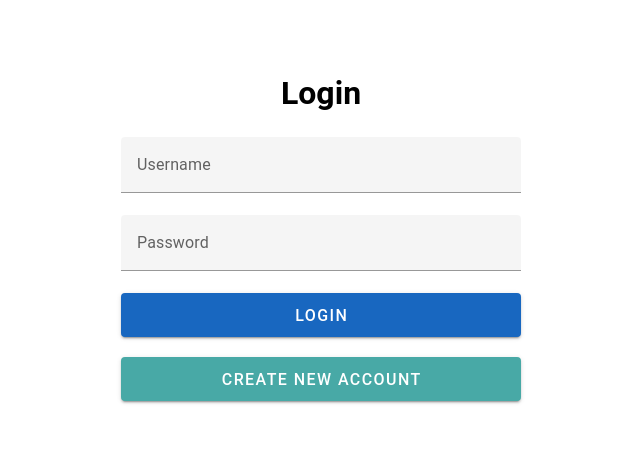
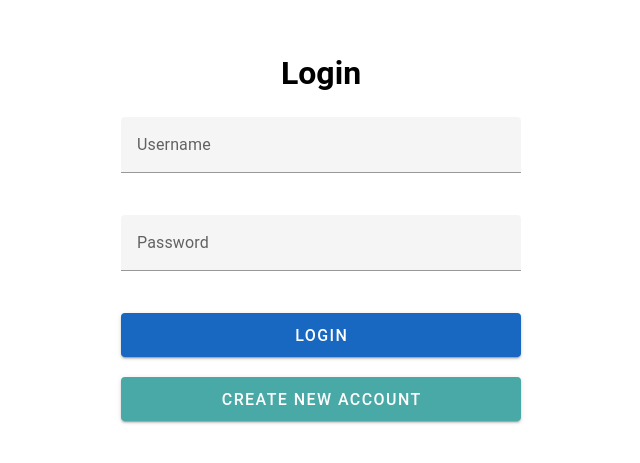
Before and after one commit to masterkeysrd/calculator-ui, a Vue app: page /#/login in a window 1280 px wide. Shown: the part 165-628 px from the top of the page, without its empty margins (319-959 px from the left). Built offline with nearby package versions, Linux system fonts and the light colour scheme.

Commit message:
feat: :sparkles: add sign in and validation

```diff
--- a/src/views/LoginView.vue
+++ b/src/views/LoginView.vue
@@ -2,28 +2,39 @@
   <div class="d-flex justify-center align-center h-screen">
     <div class="login-container">
       <h1 class="text-center mb-5">Login</h1>
-      <v-form id="login-form">
+      <v-form id="login-form" ref="form" @submit.prevent="signIn">
         <v-text-field
           id="username"
           name="username"
-          v-model="store.username"
+          v-model="username"
           label="Username"
+          :rules="rules.username"
+          class="mb-5"
         ></v-text-field>
         <v-text-field
           id="password"
           label="Password"
           name="password"
           type="password"
-          v-model="store.password"
+          v-model="password"
+          :rules="rules.password"
+          class="mb-5"
         ></v-text-field>
+        <div class="mb-5">
+          <v-alert v-if="error" type="error" closable>
+            {{ error }}
+          </v-alert>
+        </div>
+        <div>
           <v-btn
             color="primary"
             variant="elevated"
             size="large"
             class="w-100"
-          @click.prevent="login"
+            type="submit"
             >Login</v-btn
           >
+        </div>
       </v-form>
       <div class="mt-5">
         <v-btn
@@ -41,37 +52,36 @@
 </template>
 
 <script lang="ts">
-import { defineComponent } from "vue";
-import AuthService from "../services/AuthService";
-import { LoginStore } from "../stores/LoginStore";
+import { Ref, defineComponent, ref } from "vue";
+import { useLogin } from "../common/auth/login";
 
 export default defineComponent({
   name: "LoginForm",
-  data() {
-    return {
-      store: LoginStore,
+});
+</script>
+
+<script lang="ts" setup>
+const form: Ref<any> = ref(null);
+const username = ref("");
+const password = ref("");
+const { login, error } = useLogin();
+
+const rules = {
+  username: [
+    (v: string) => !!v || "Username is required",
+    (v: string) => /.+@.+\..+/.test(v) || "Username must be a valid email",
+  ],
+  password: [(v: string) => !!v || "Password is required"],
 };
-  },
-  mounted() {
-    if (this.store.isLoggedIn) {
-      this.$router.push("/");
+
+async function signIn() {
+  const { valid } = await form?.value?.validate() || {};
+  if (!valid) {
+    return
+  };
+
+  login(username.value, password.value);
 }
-  },
-  methods: {
-    async login() {
-      const response = await AuthService.login(
-        this.store.username,
-        this.store.password
-      );
-
-      const { access_token: accessToken, refresh_token: refreshToken } =
-        response;
-
-      this.store.login({ accessToken, refreshToken });
-      this.$router.push("/");
-    },
-  },
-});
 </script>
 
 <style scoped>
```
Lines whose indentation alone changed are shown as unchanged.
